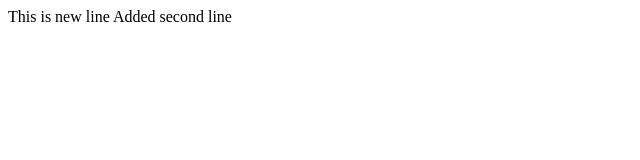
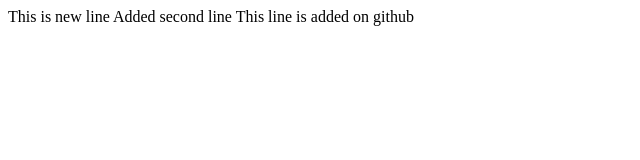
Before and after one commit to nesterenko-marina/test_repository, a plain HTML site: page index.html in a window 1280 px wide. Shown: the whole page, without its empty margins (0-640 px from the left). Drawn offline with Linux system fonts and the light colour scheme.

Commit message:
Update index.html

```diff
--- a/index.html
+++ b/index.html
@@ -8,6 +8,7 @@
 
     This is new line
     Added second line
+    This line is added on github
 
 </body>
 </html>
```
